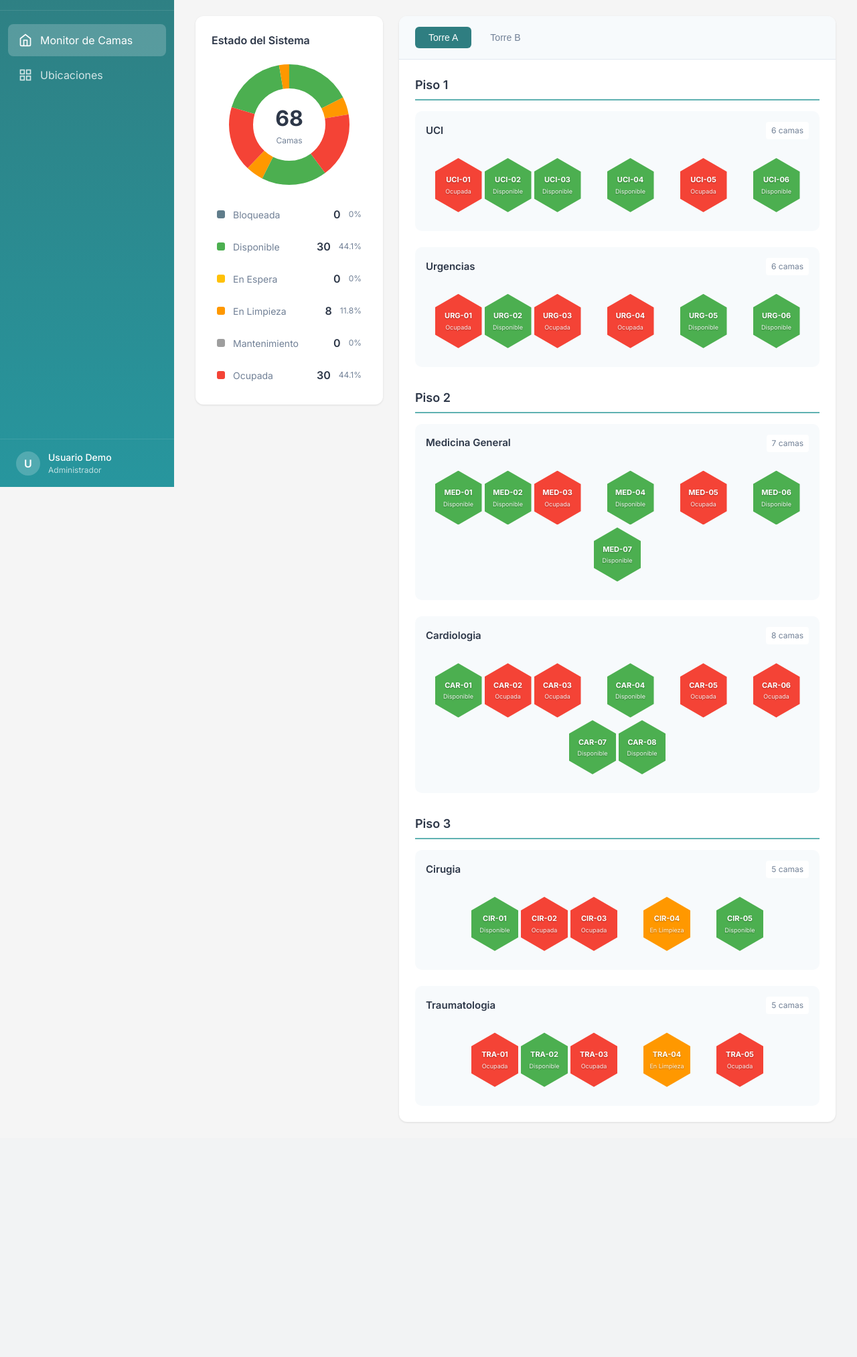
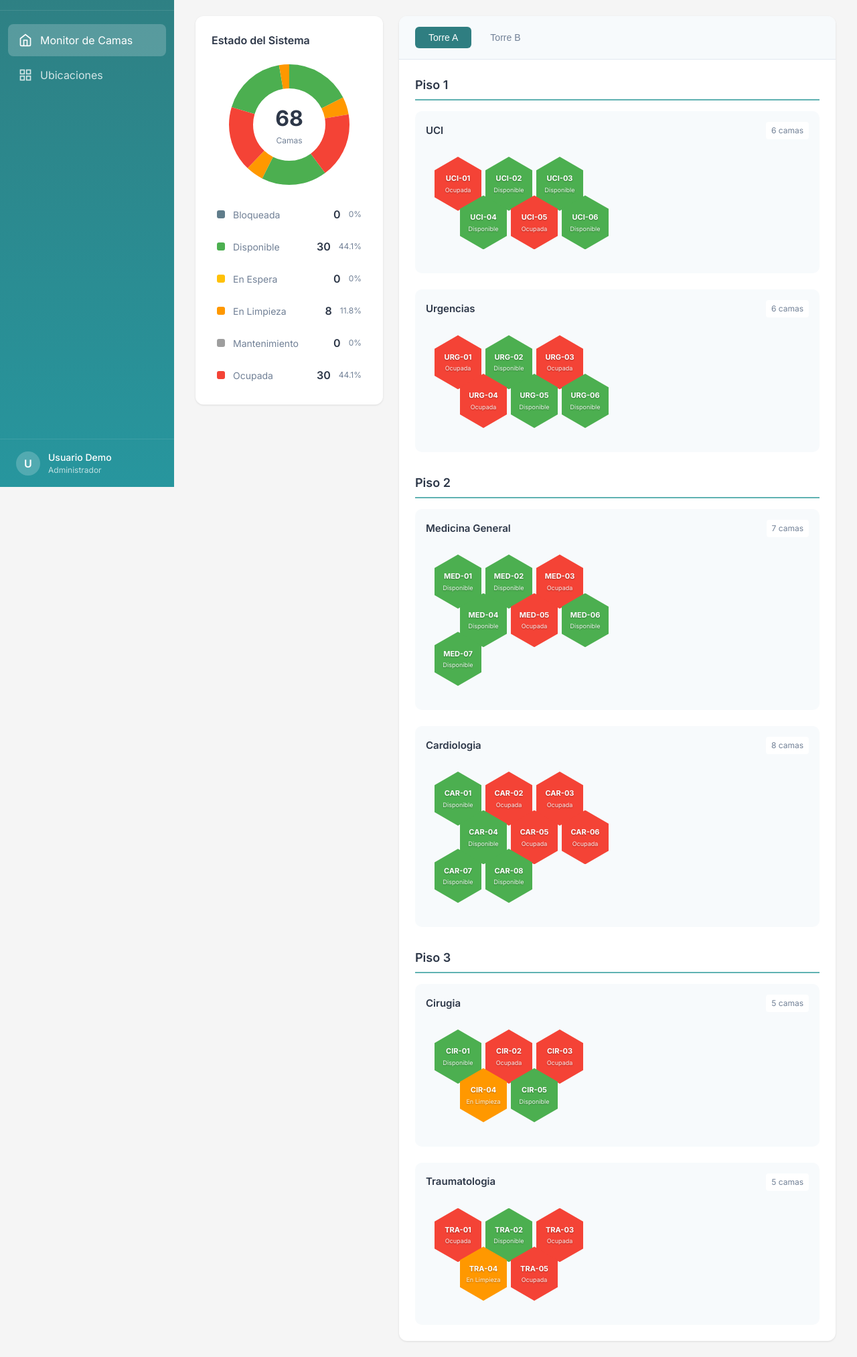
Before and after one commit to jona-mhw/rs-centro-de-comandos, a Flask app: page / in a window 1280 px wide. Shown: the part 73-2099 px from the top of the page at 67% size. Before the commit the page ends 1749 px from the top, so only its background shows below. Run offline with Flask 3, Linux system fonts and the light colour scheme; data comes from the database, SQL or seed files in the repository.

Commit message:
fix: Improve honeycomb grid alignment with proper row-based layout
- Restructure CSS to use explicit hex-row containers
- Add vertical offset for rows to create true honeycomb pattern
- Even rows offset horizontally for interlocking effect
- Use Jinja2 batch filter to group beds into rows

https://claude.ai/code/session_01JXq3tKjHfMMP5nQZfXi2jo

```diff
--- a/static/css/style.css
+++ b/static/css/style.css
@@ -432,21 +432,42 @@ body {
 
 /* HONEYCOMB / PANAL DE ABEJAS */
 .honeycomb-grid {
+    --hex-size: 70px;
+    --hex-margin: 3px;
+    --hex-height: calc(var(--hex-size) * 1.1547);
+    --row-offset: calc(var(--hex-size) / 2 + var(--hex-margin));
+    --row-vertical-offset: calc(var(--hex-height) * -0.25 - var(--hex-margin));
+
     display: flex;
-    flex-wrap: wrap;
-    justify-content: center;
-    padding: 10px 0;
+    flex-direction: column;
+    align-items: flex-start;
+    padding: 10px;
+    padding-bottom: 20px;
+}
+
+.hex-row {
+    display: flex;
+    margin-top: var(--row-vertical-offset);
+}
+
+.hex-row:first-child {
+    margin-top: 0;
+}
+
+/* Filas pares (0-indexed: 1, 3, 5...) tienen offset */
+.hex-row:nth-child(even) {
+    margin-left: var(--row-offset);
 }
 
 .hex-cell {
-    --hex-size: 70px;
     --cell-color: #4CAF50;
     width: var(--hex-size);
-    height: calc(var(--hex-size) * 1.1547);
-    margin: 2px;
+    height: var(--hex-height);
+    margin: 0 var(--hex-margin);
     position: relative;
     cursor: pointer;
     transition: transform 0.2s, filter 0.2s;
+    flex-shrink: 0;
 }
 
 .hex-cell::before {
@@ -499,20 +520,6 @@ body {
     color: rgba(255,255,255,0.9);
     text-shadow: 0 1px 2px rgba(0,0,0,0.3);
     margin-top: 2px;
-}
-
-/* Offset para efecto panal real */
-.honeycomb-grid[data-camas-por-fila="3"] .hex-cell:nth-child(6n+4),
-.honeycomb-grid[data-camas-por-fila="3"] .hex-cell:nth-child(6n+5),
-.honeycomb-grid[data-camas-por-fila="3"] .hex-cell:nth-child(6n+6) {
-    margin-left: calc(var(--hex-size) / 2 + 2px);
-}
-
-.honeycomb-grid[data-camas-por-fila="4"] .hex-cell:nth-child(8n+5),
-.honeycomb-grid[data-camas-por-fila="4"] .hex-cell:nth-child(8n+6),
-.honeycomb-grid[data-camas-por-fila="4"] .hex-cell:nth-child(8n+7),
-.honeycomb-grid[data-camas-por-fila="4"] .hex-cell:nth-child(8n+8) {
-    margin-left: calc(var(--hex-size) / 2 + 2px);
 }
 
 /* Modal */
--- a/templates/index.html
+++ b/templates/index.html
@@ -45,8 +45,11 @@
                                 <h4>{{ sector.nombre }}</h4>
                                 <span class="camas-count">{{ sector.camas|selectattr('activo')|list|length }} camas</span>
                             </div>
+                            {% set camas_activas = sector.camas|selectattr('activo')|list %}
                             <div class="honeycomb-grid" data-camas-por-fila="{{ sector.camas_por_fila }}">
-                                {% for cama in sector.camas if cama.activo %}
+                                {% for row in camas_activas|batch(sector.camas_por_fila) %}
+                                <div class="hex-row">
+                                    {% for cama in row %}
                                     <div class="hex-cell"
                                          data-cama-id="{{ cama.id }}"
                                          data-estado-id="{{ cama.estado_id }}"
@@ -56,6 +59,8 @@
                                             <span class="cama-codigo">{{ cama.codigo }}</span>
                                             <span class="cama-estado">{{ cama.estado.nombre }}</span>
                                         </div>
+                                    </div>
+                                    {% endfor %}
                                 </div>
                                 {% endfor %}
                             </div>
```
Lines whose indentation alone changed are shown as unchanged.
